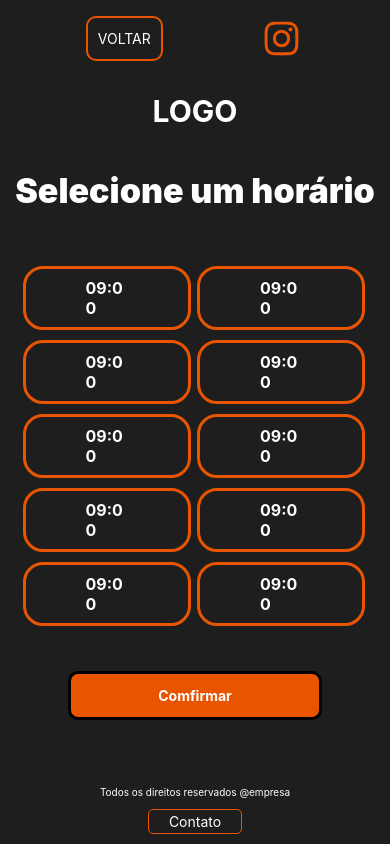
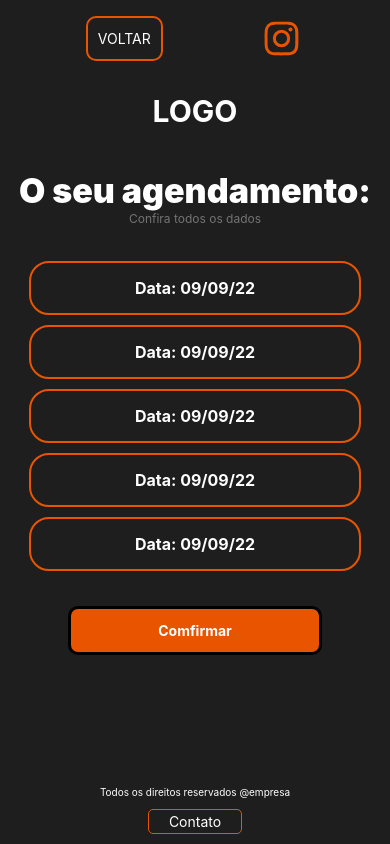
Before and after one commit to Marcos-Segantine/barber-app, a React Native app: screen / in a window 390 px wide. Built offline with nearby package versions, Linux system fonts and the light colour scheme.

Commit message:
Adding a new screen

```diff
--- a/src/App.tsx
+++ b/src/App.tsx
@@ -10,13 +10,14 @@ import { Services } from "./screens/Services"
 import { Professionals } from "./screens/Professionals"
 import { Calandar } from "./screens/Calandar"
 import { Schedules } from "./screens/Schedules"
+import { ComfirmSchedule } from "./screens/ConfirmSchedule"
 
 const {Screen, Navigator} = createNativeStackNavigator()
 
 export const App = () => {
   return(
     <NavigationContainer>
-      <Navigator initialRouteName="Schedules">
+      <Navigator initialRouteName="ComfirmSchedule">
         <Screen
           name="InitialScreen"
           component={InitialScreen}
@@ -72,6 +73,14 @@ export const App = () => {
           }}
         />
 
+        <Screen
+          name="ComfirmSchedule"
+          component={ComfirmSchedule}
+          options={{
+            headerShown: false
+          }}
+        />
+
       </Navigator>
     </NavigationContainer>
   )
--- /dev/null
+++ b/src/screens/ConfirmSchedule.tsx
@@ -0,0 +1,99 @@
+import { Text, View, StyleSheet, Pressable } from "react-native"
+
+import { Header } from "../shared/Header"
+import { Footer } from "../shared/Footer"
+
+export const ComfirmSchedule = () => {
+    return(
+        <View style={style.container}>
+            <Header />
+
+            <Text style={style.title}>O seu agendamento:</Text>
+            <Text style={style.subTitle}>Confira todos os dados</Text>
+
+            <View style={style.contentData}>
+                <View style={style.data}>
+                    <Text style={style.textData}>Data: 09/09/22</Text>
+                </View>
+
+                <View style={style.data}>
+                    <Text style={style.textData}>Data: 09/09/22</Text>
+                </View>
+
+                <View style={style.data}>
+                    <Text style={style.textData}>Data: 09/09/22</Text>
+                </View>
+
+                <View style={style.data}>
+                    <Text style={style.textData}>Data: 09/09/22</Text>
+                </View>
+
+                <View style={style.data}>
+                    <Text style={style.textData}>Data: 09/09/22</Text>
+                </View>
+            </View>
+
+            <Pressable style={style.comfirmButton}>
+                <Text style={style.textConfirm}>Comfirmar</Text>
+            </Pressable>
+
+            <Footer />
+        </View>
+    )
+}
+
+const style = StyleSheet.create({
+    container: {
+        flex: 1,
+        alignItems: "center",
+        backgroundColor: "#1E1E1E",
+    },
+
+    title: {
+        fontSize: 34,
+        fontWeight: '900',
+        color: "#FFFFFF"
+    },
+
+    subTitle: {
+        fontSize: 12,
+        color: "#FFFFFF60"
+    },
+
+    contentData: {
+        width: "85%",
+        marginTop: 30
+    },
+
+    data: {
+        borderColor: '#E95401',
+        borderRadius: 20,
+        borderWidth: 2,
+        paddingVertical: 15,
+        alignItems: "center",
+        marginVertical: 5,
+    },
+
+    textData: {
+        color: "#FFFFFF",
+        fontWeight: '700',
+        fontSize: 16,
+    },
+
+    comfirmButton: {
+        marginTop: 30,
+        width: "65%",
+        borderWidth: 3,
+        borderRadius: 10,
+        backgroundColor: "#E95401",
+        paddingHorizontal: 56,
+        paddingVertical: 13,
+        alignItems: "center"
+    },
+
+    textConfirm: {
+        color: "#FFFFFF",
+        fontWeight: '700',
+        fontSize: 14,
+    },
+})
--- a/src/screens/Schedules.tsx
+++ b/src/screens/Schedules.tsx
@@ -107,7 +107,6 @@ const style = StyleSheet.create({
         color: "#FFFFFF",
         fontWeight: '700',
         fontSize: 14,
-
     },
 
     title: {
```
